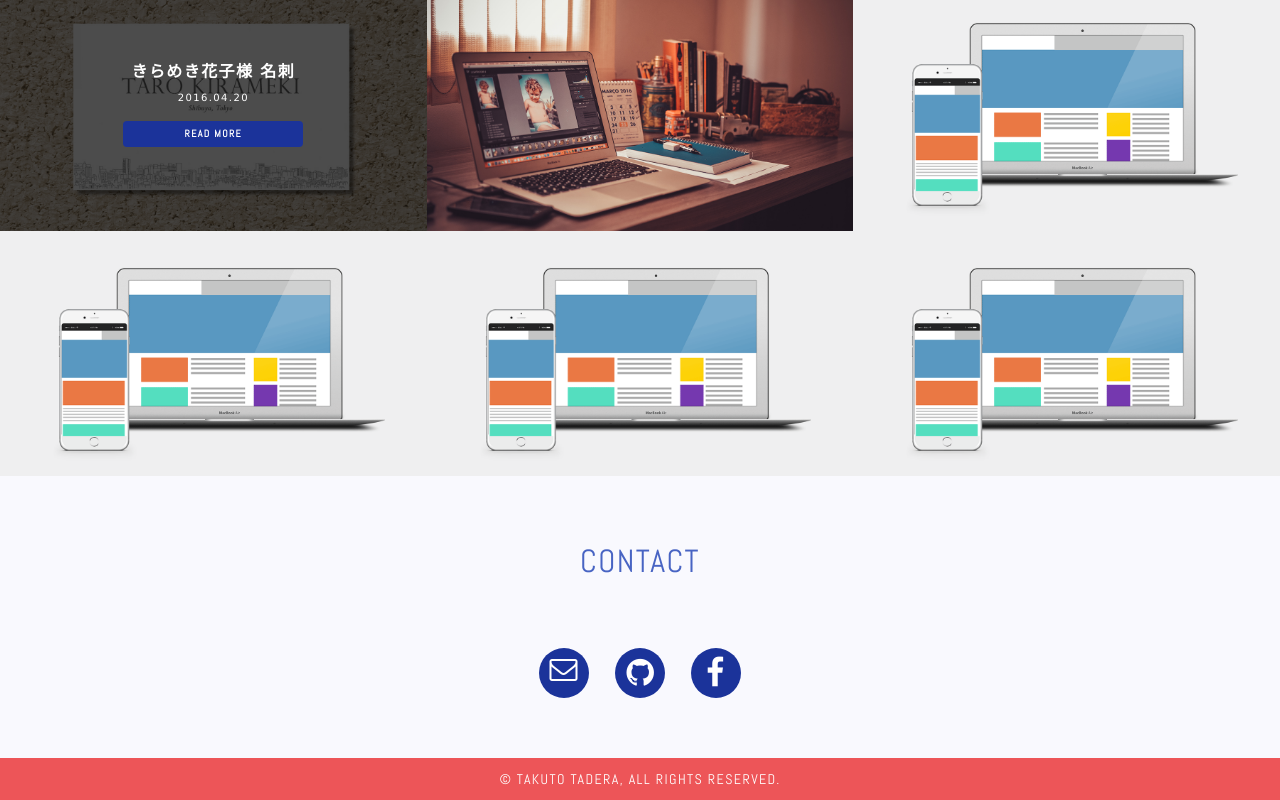
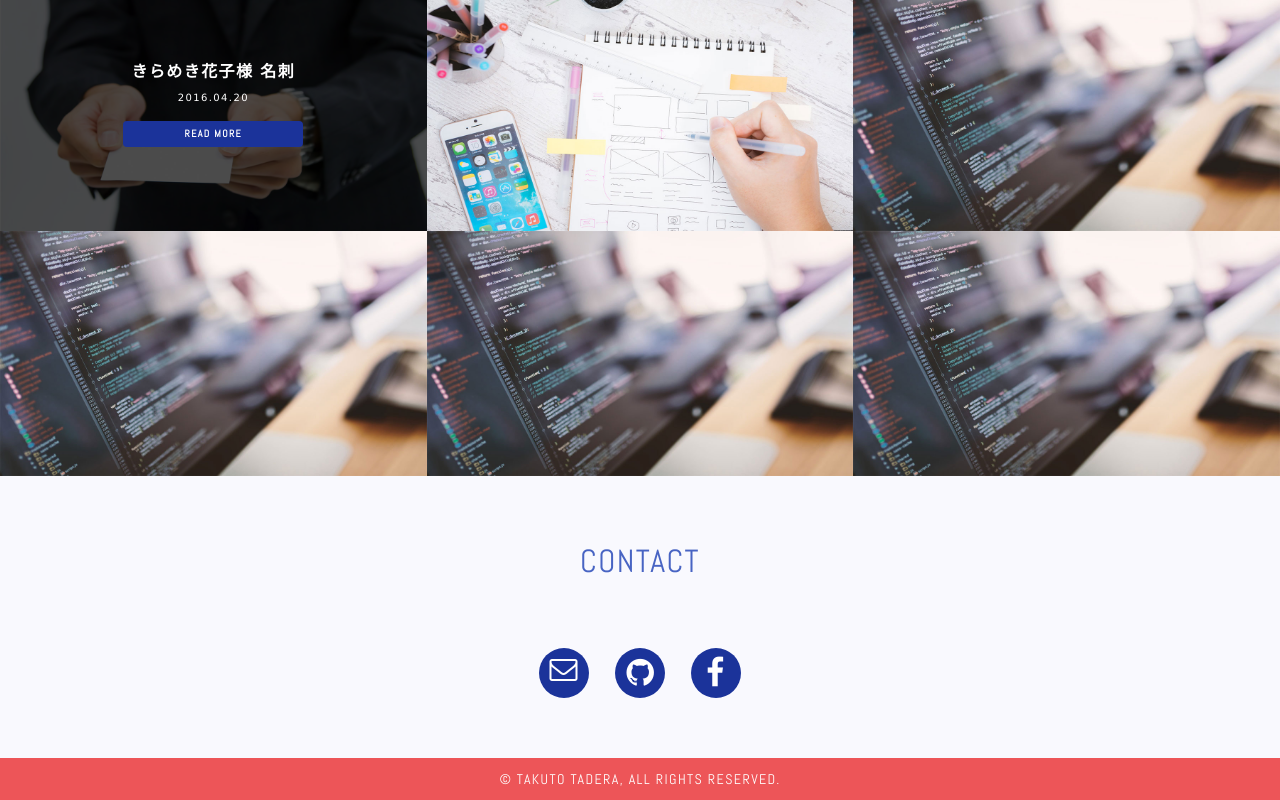
Before and after one commit to ta9t6724/ta9t6724.github.io, a plain HTML site: page index.html in a window 1280 px wide. Both pictures are taken after a click on the link 1238 px from the left and 42 px from the top of the page. Shown: the part 1426-2226 px from the top of the page. Drawn offline with nearby package versions, Linux system fonts and the light colour scheme.

Commit message:
Lesson6 report

```diff
--- a/css/style.css
+++ b/css/style.css
@@ -25,11 +25,11 @@ a
 }
 a:visited
 {
-    color: #0f949b;
+    color: #ED5558;
 }
 a:hover
 {
-    color: #0f949b;
+    color: #ED5558;
 }
 a:active
 {
@@ -263,7 +263,7 @@ section h2
 }
 #works .works-box a .works-box-inner .button-readmore:hover
 {
-    background-color: #0f949b;
+    background-color: #ED5558;
 }
 #works .works-box a:hover .works-box-inner
 {
@@ -324,7 +324,7 @@ section h2
 }
 #contact ul a:hover
 {
-    background-color: #0f949b;
+    background-color: #ED5558;
 }
 footer
 {
--- a/index.html
+++ b/index.html
@@ -14,7 +14,7 @@
             <a href="#contact" class="button-contact"><i aria-label="お問い合わせ" class="fa fa-envelope-o"></i></a>
             <div class="profile">
                 <h1 class="site-title abel uppercase text-center">Web Designer <span>Takuto TADERA</span></h1>
-                <img src="./images/IMG_1417.JPG" alt="プロフィール写真" width="140" height="140" class="block-center profile-icon">
+                <img src="./images/img_profile_sepia.jpg" alt="プロフィール写真" width="140" height="140" class="block-center profile-icon">
                 <p>茨城県在住のWebデザイナー、田寺琢人です。高専、大学院で情報系の知識を習得。オンライン学習でプログラミング、デザインを学び2020年度新卒に向けて就職活動中。</p>
             </div>
         </header>
@@ -44,7 +44,7 @@
         <h2 class="text-center">Works</h2>
         <div class="works-box">
             <a href="#">
-                <img src="./images/img_work_site.png" alt="株式会社きらめき コーポレートサイト様 Webサイトデザイン">
+                <img src="./images/img_work_site2.jpg" alt="株式会社きらめき コーポレートサイト様 Webサイトデザイン">
                 <div class="works-box-inner">
                     <div class="text-center">
                         <h3>株式会社きらめき コーポレートサイト</h3>
@@ -56,7 +56,7 @@
         </div>
         <div class="works-box">
             <a href="#">
-                <img src="./images/img_work_card.jpg" alt="きらめき花子様 名刺デザイン">
+                <img src="./images/img_work_card2.jpg" alt="きらめき花子様 名刺デザイン">
                 <div class="works-box-inner">
                     <div class="text-center">
                         <h3>きらめき花子様 名刺</h3>
@@ -68,7 +68,7 @@
         </div>
         <div class="works-box">
             <a href="#">
-                <img src="./images/img_work_blog.jpg" alt="WordPressオリジナルテーマ">
+                <img src="./images/img_work_blog2.jpg" alt="WordPressオリジナルテーマ">
                 <div class="works-box-inner">
                     <div class="text-center">
                         <h3>ブログデザイン</h3>
@@ -80,7 +80,7 @@
         </div>
         <div class="works-box">
             <a href="#">
-                <img src="./images/img_work_card.jpg" alt="きらめき花子様 名刺デザイン">
+                <img src="./images/img_work_card2.jpg" alt="きらめき花子様 名刺デザイン">
                 <div class="works-box-inner">
                     <div class="text-center">
                         <h3>きらめき花子様 名刺</h3>
@@ -92,7 +92,7 @@
         </div>
         <div class="works-box">
             <a href="#">
-                <img src="./images/img_work_blog.jpg" alt="WordPressオリジナルテーマ">
+                <img src="./images/img_work_blog2.jpg" alt="WordPressオリジナルテーマ">
                 <div class="works-box-inner">
                     <div class="text-center">
                         <h3>ブログデザイン</h3>
@@ -104,7 +104,7 @@
         </div>
         <div class="works-box">
             <a href="#">
-                <img src="./images/img_work_site.png" alt="株式会社きらめき コーポレートサイト様 Webサイトデザイン">
+                <img src="./images/img_work_site2.jpg" alt="株式会社きらめき コーポレートサイト様 Webサイトデザイン">
                 <div class="works-box-inner">
                     <div class="text-center">
                         <h3>株式会社きらめき コーポレートサイト</h3>
@@ -116,7 +116,7 @@
         </div>
         <div class="works-box">
             <a href="#">
-                <img src="./images/img_work_site.png" alt="株式会社きらめき コーポレートサイト様 Webサイトデザイン">
+                <img src="./images/img_work_site2.jpg" alt="株式会社きらめき コーポレートサイト様 Webサイトデザイン">
                 <div class="works-box-inner">
                     <div class="text-center">
                         <h3>株式会社きらめき コーポレートサイト</h3>
@@ -128,7 +128,7 @@
         </div>
         <div class="works-box">
             <a href="#">
-                <img src="./images/img_work_site.png" alt="株式会社きらめき コーポレートサイト様 Webサイトデザイン">
+                <img src="./images/img_work_site2.jpg" alt="株式会社きらめき コーポレートサイト様 Webサイトデザイン">
                 <div class="works-box-inner">
                     <div class="text-center">
                         <h3>株式会社きらめき コーポレートサイト</h3>
@@ -140,7 +140,7 @@
         </div>
         <div class="works-box">
             <a href="#">
-                <img src="./images/img_work_site.png" alt="株式会社きらめき コーポレートサイト様 Webサイトデザイン">
+                <img src="./images/img_work_site2.jpg" alt="株式会社きらめき コーポレートサイト様 Webサイトデザイン">
                 <div class="works-box-inner">
                     <div class="text-center">
                         <h3>株式会社きらめき コーポレートサイト</h3>
```
Also changed, not shown: images/img_profile_sepia.jpg (added), images/img_work_blog2.jpg (added), images/img_work_card2.jpg (added), images/img_work_site2.jpg (added).
